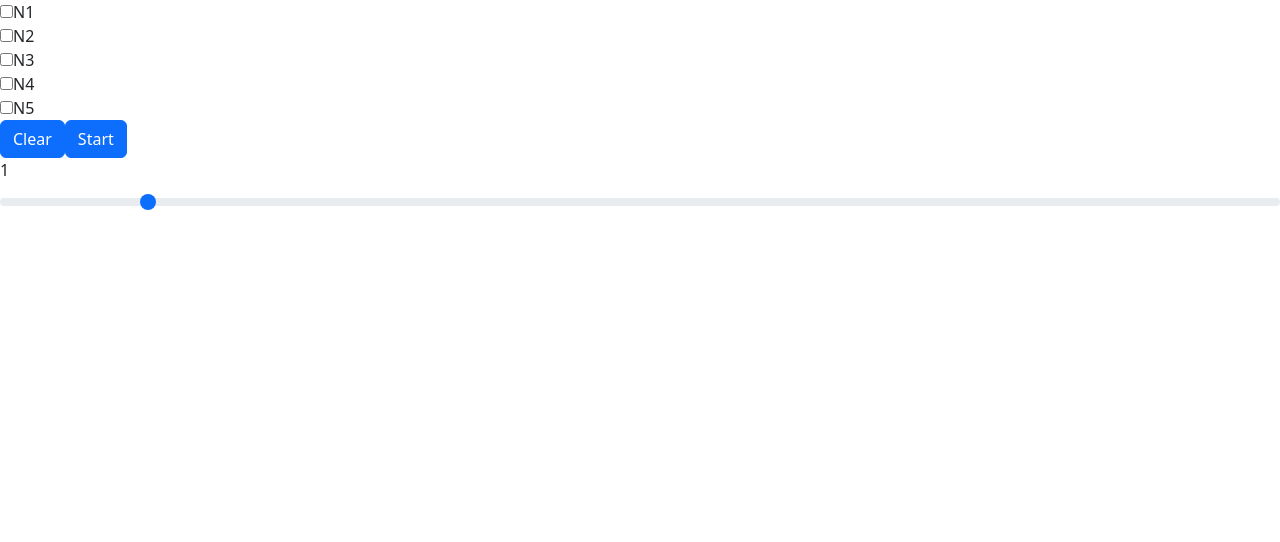
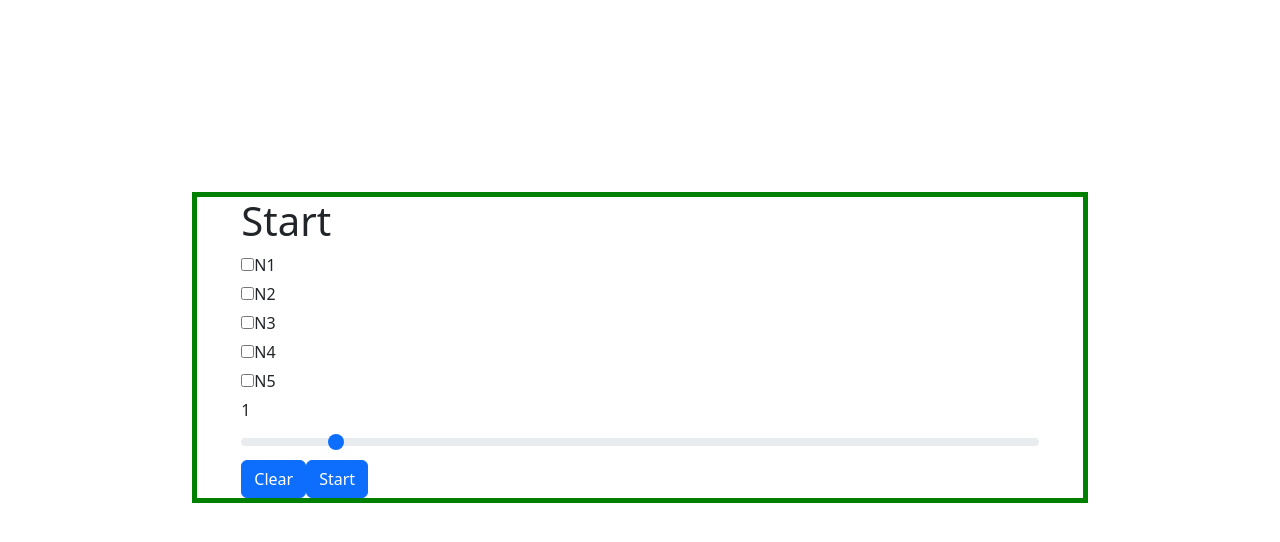
Before and after one commit to dyikwong/kakuji, a React (Vite) app: page / in a window 1280 px wide. Shown: the top 542 px of the page. Built offline with nearby package versions, Linux system fonts and the light colour scheme.

Commit message:
a css attempt...

```diff
--- a/src/components/Start.css
+++ b/src/components/Start.css
@@ -1 +1,26 @@
-.start-container div {}
+.start-container {
+	margin-top: 15%;
+	margin-left: 15%;
+	margin-right: 15%;
+	display: flex;
+	justify-content: center;
+	align-items: center;
+	border: 5px solid green;
+}
+
+.inside-start-container {
+	text-align: left;
+	width: 90%;
+}
+
+.level-checkbox {
+	margin-bottom: 5px;
+}
+
+.clear-button {
+	width: 250;
+}
+
+.submit-button {
+	margin-left: auto;
+}
--- a/src/components/Start.jsx
+++ b/src/components/Start.jsx
@@ -41,9 +41,11 @@ function Start() {
 
 	return (
 		<div className="start-container">
+			<div className="inside-start-container">
+				<h1>Start</h1>
 				<div>
 					{checkBoxes.map((box) => (
-					<div key={box.title}>
+						<div key={box.title} class="level-checkbox">
 							<input
 								type="checkbox"
 								checked={box.checked}
@@ -53,17 +55,13 @@ function Start() {
 						</div>
 					))}
 				</div>
-			<button type="button" className="btn btn-primary" id="clear-button" onClick={clearOptions}>Clear</button>
-
-			<button type="button" className="btn btn-primary" id="start-button" onClick={moveToQuiz} >Start</button>
-
-			<br />
-
 				<div id="options-buttons">
 					<label htmlFor="time-length" className="form-label" id="slider-value">{timeLimit}</label>
 					<input type="range" className="form-range" defaultValue={timeLimit} min="0.5" max="5" step="0.5" id="time-length" onChange={handleTimeChange} />
 				</div>
-
+				<button type="button" className="btn btn-primary" id="clear-button" onClick={clearOptions}>Clear</button>
+				<button type="button" className="btn btn-primary" id="start-button" onClick={moveToQuiz} >Start</button>
+			</div>
 		</div >
 	);
 }
```
Lines whose indentation alone changed are shown as unchanged.
